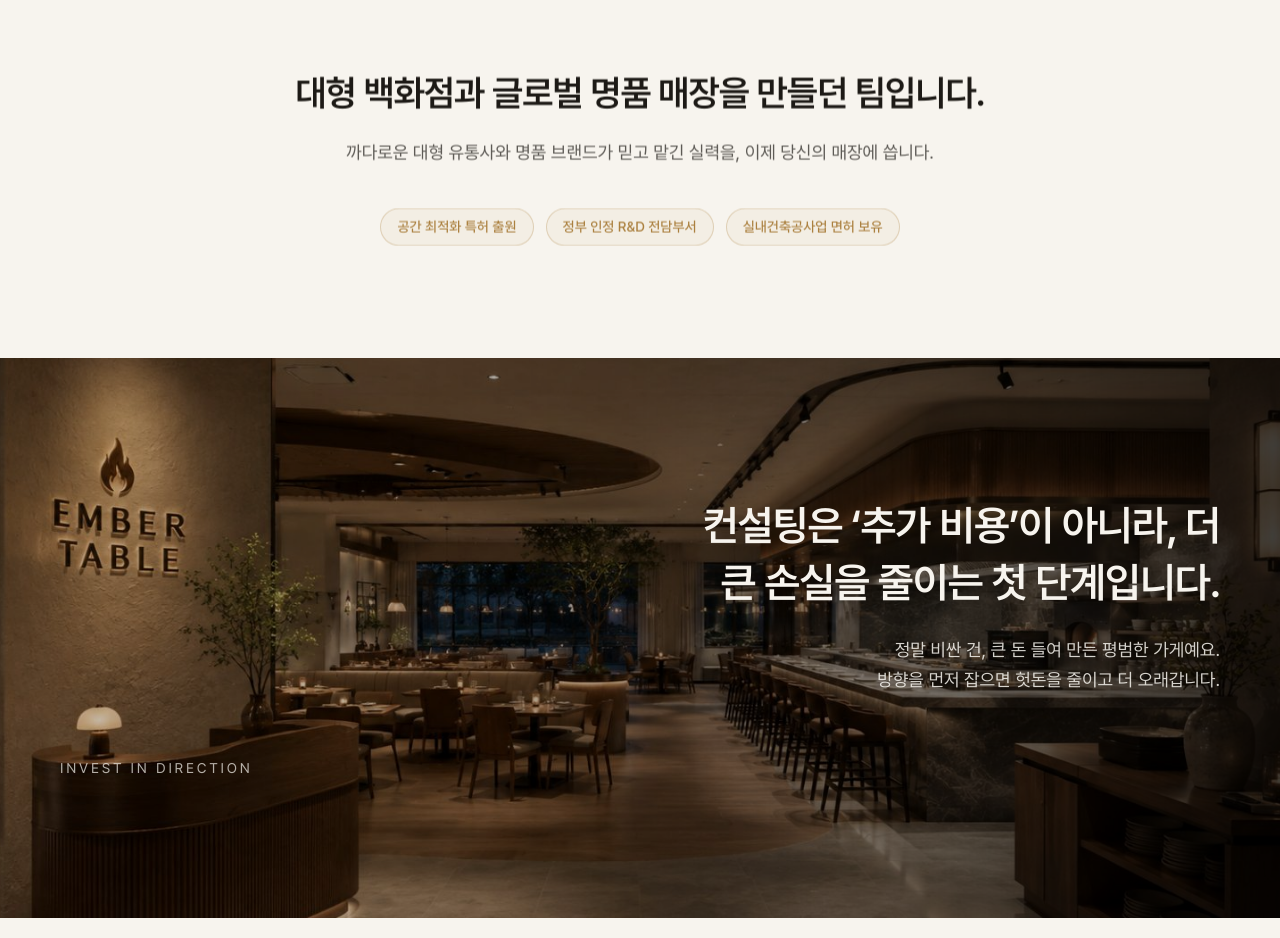
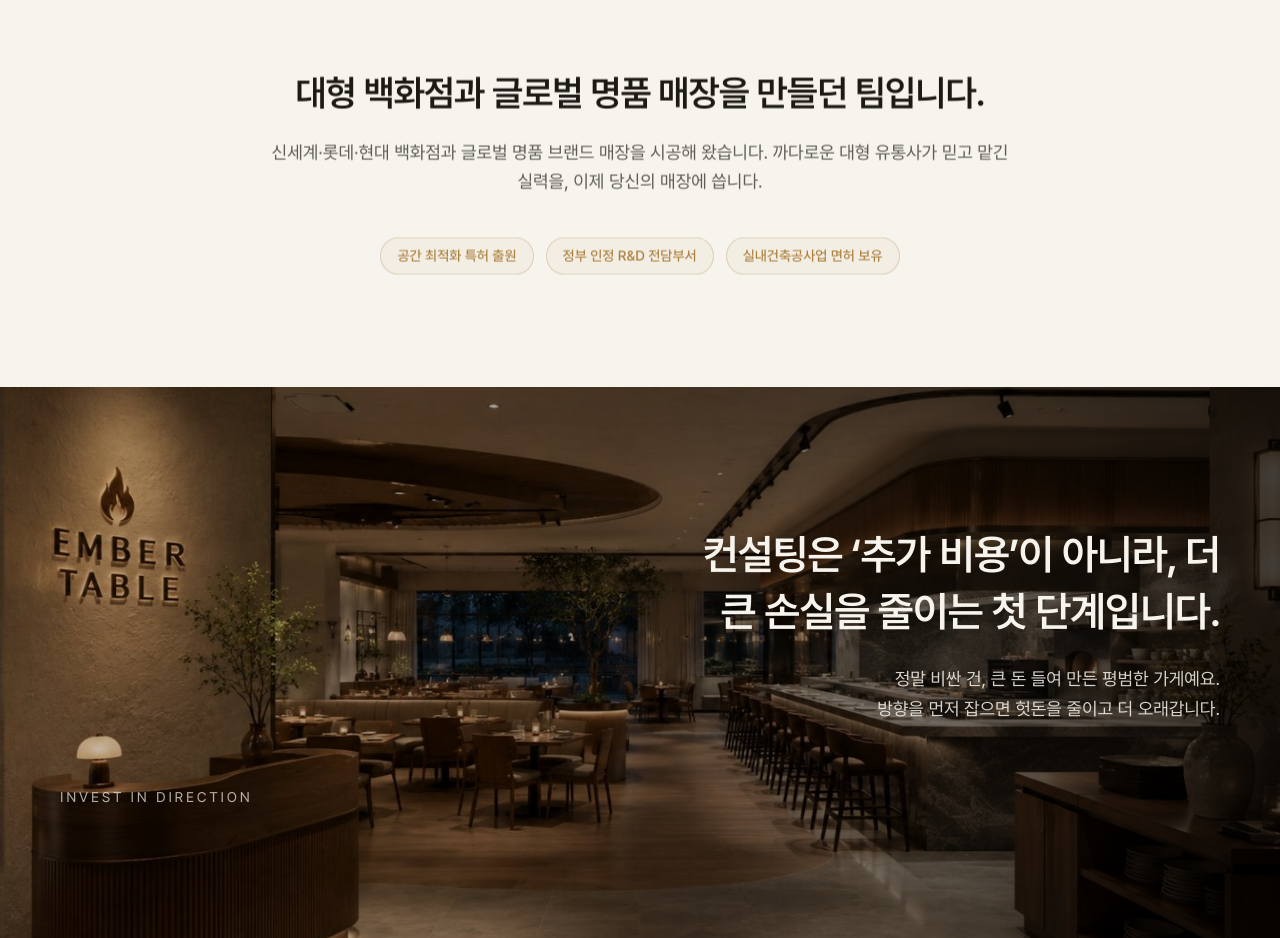
Before and after one commit to kkjjkim/ai-space-design-app, a Next.js app: page / in a window 1280 px wide. Shown: the part 4520-5458 px from the top of the page. Built offline with nearby package versions, Linux system fonts and the light colour scheme; no server answers.

Commit message:
증거 섹션 본문 교체: 신세계·롯데·현대 백화점 + 글로벌 명품 브랜드 매장 시공 이력

```diff
--- a/app/page.tsx
+++ b/app/page.tsx
@@ -245,8 +245,8 @@ export default function HomePage() {
             대형 백화점과 글로벌 명품 매장을 만들던 팀입니다.
           </h2>
           <p className="mt-6 text-lg leading-relaxed text-foreground/70">
-            까다로운 대형 유통사와 명품 브랜드가 믿고 맡긴 실력을, 이제 당신의
-            매장에 씁니다.
+            신세계·롯데·현대 백화점과 글로벌 명품 브랜드 매장을 시공해 왔습니다.
+            까다로운 대형 유통사가 믿고 맡긴 실력을, 이제 당신의 매장에 씁니다.
           </p>
         </Reveal>
 
```
